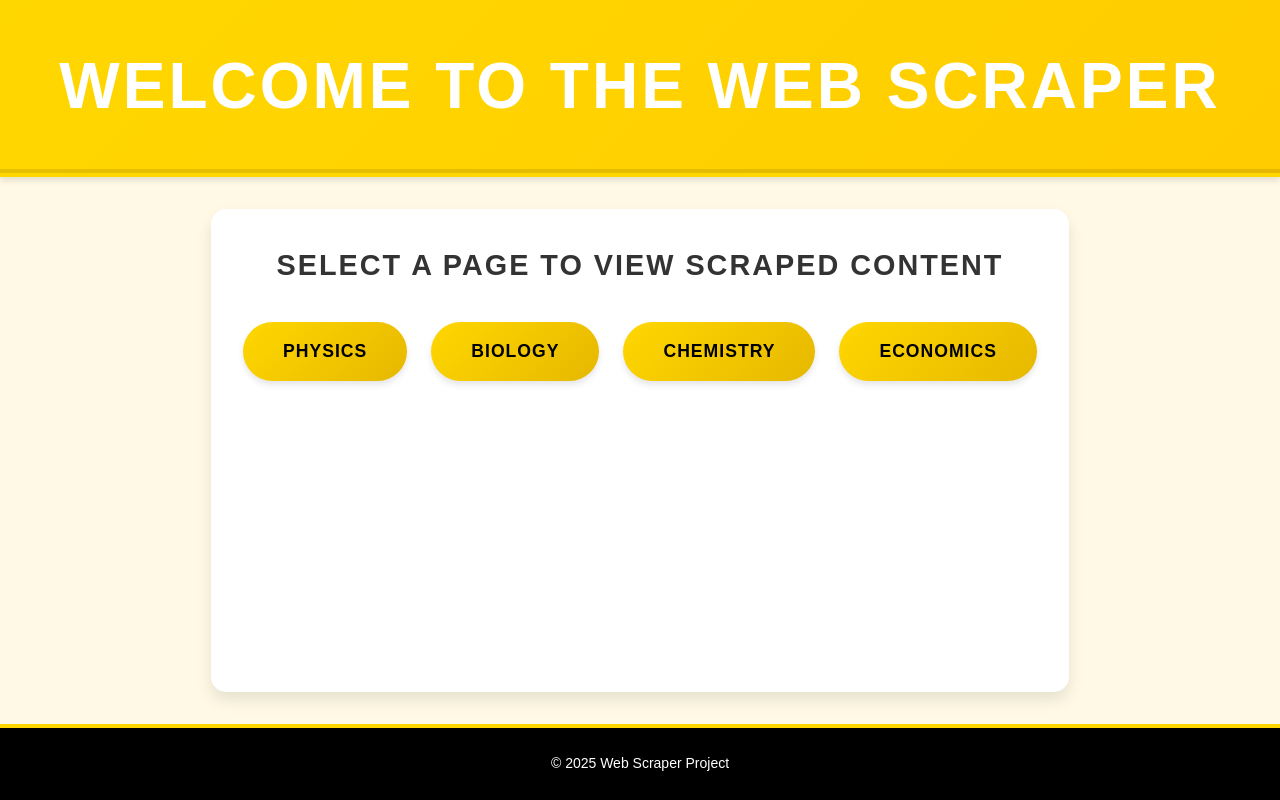
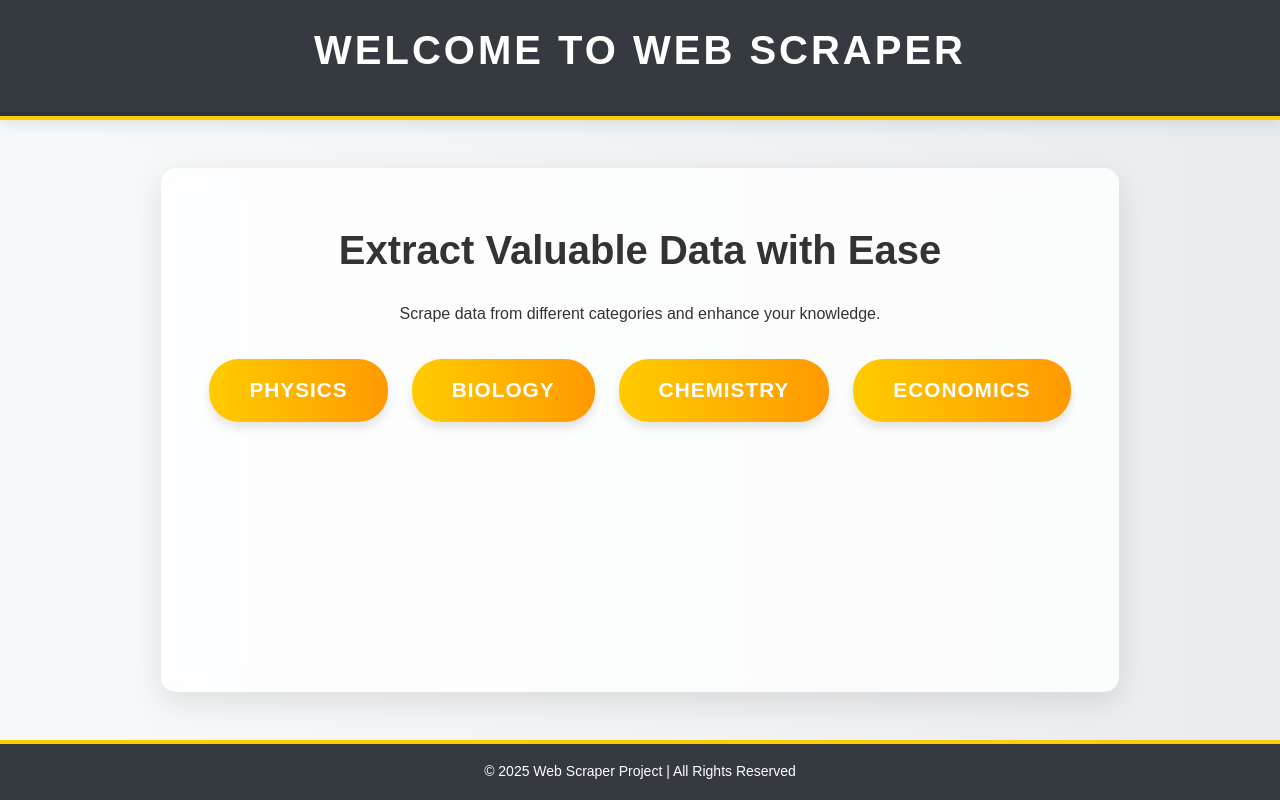
Before and after one commit to Aniketh3/Web-Scrape, a Flask app: page / in a window 1280 px wide. Run offline with Flask 3, Linux system fonts and the light colour scheme.

Commit message:
Enhanced css

```diff
--- a/templates/index.html
+++ b/templates/index.html
@@ -10,42 +10,41 @@
             margin: 0;
             padding: 0;
             box-sizing: border-box;
-            font-family: 'Arial', sans-serif;
+            font-family: 'Poppins', sans-serif;
         }
 
         body {
-            background-color: #fff9e6;
+            background: linear-gradient(to right, #f8f9fa, #e9ecef);
             min-height: 100vh;
             display: flex;
             flex-direction: column;
+            color: #333;
         }
 
         header {
-            background-color: #000000;
-            color: #ffffff;
-            padding: 2rem;
+            background: #343a40;
+            color: white;
+            padding: 1rem;
             text-align: center;
-            box-shadow: 0 4px 6px rgba(0, 0, 0, 0.1);
-            border-bottom: 4px solid #ffd700;
+            border-bottom: 4px solid #ffcc00;
         }
 
         .container {
             flex: 1;
-            max-width: 1200px;
-            margin: 2rem auto;
-            padding: 2rem;
-            background-color: white;
+            max-width: 1000px;
+            margin: 3rem auto;
+            padding: 3rem;
+            background: rgba(255, 255, 255, 0.8);
             border-radius: 15px;
-            box-shadow: 0 8px 16px rgba(0, 0, 0, 0.1);
+            box-shadow: 0 10px 30px rgba(0, 0, 0, 0.1);
             text-align: center;
+            backdrop-filter: blur(10px);
         }
 
-        h2 {
-            color: #333;
-            margin-bottom: 2rem;
-            font-size: 1.8rem;
-            text-transform: uppercase;
-            letter-spacing: 2px;
+        h1, h2 {
+            font-size: 2.5rem;
+            font-weight: bold;
+            margin-bottom: 1rem;
         }
 
         .button-container {
@@ -53,44 +52,47 @@
             flex-wrap: wrap;
             justify-content: center;
             gap: 1.5rem;
+            margin-top: 2rem;
         }
 
         button {
-            background-color: #ffd700;
-            color: #000000;
+            background: linear-gradient(to right, #ffcc00, #ff9900);
+            color: #fff;
             padding: 1.2rem 2.5rem;
             border: none;
             border-radius: 30px;
-            font-size: 1.1rem;
+            font-size: 1.3rem;
             font-weight: bold;
             cursor: pointer;
             transition: all 0.3s ease;
             text-transform: uppercase;
             letter-spacing: 1px;
-            box-shadow: 0 4px 6px rgba(0, 0, 0, 0.1);
+            box-shadow: 0 6px 10px rgba(0, 0, 0, 0.1);
         }
 
         button:hover {
-            background-color: #ffcc00;
-            transform: translateY(-2px);
-            box-shadow: 0 6px 8px rgba(0, 0, 0, 0.2);
+            background: linear-gradient(to right, #ff9900, #ff6600);
+            transform: translateY(-3px);
+            box-shadow: 0 10px 15px rgba(0, 0, 0, 0.2);
         }
 
         footer {
-            background-color: #000000;
+            background: #343a40;
             color: white;
             text-align: center;
-            padding: 1.5rem;
+            padding: 1rem;
             margin-top: auto;
-            border-top: 4px solid #ffd700;
+            border-top: 4px solid #ffcc00;
         }
 
         @media (max-width: 768px) {
             .container {
                 margin: 1rem;
-                padding: 1.5rem;
+                padding: 2rem;
             }
-
+            h1, h2 {
+                font-size: 2rem;
+            }
             button {
                 width: 100%;
                 padding: 1rem;
@@ -100,11 +102,12 @@
 </head>
 <body>
     <header>
-        <h1>Welcome to the Web Scraper</h1>
+        <h1>Welcome to Web Scraper</h1>
     </header>
 
     <div class="container">
-        <h2>Select a Page to View Scraped Content</h2>
+        <h2>Extract Valuable Data with Ease</h2>
+        <p>Scrape data from different categories and enhance your knowledge.</p>
         <div class="button-container">
             <a href="{{ url_for('page1') }}"><button>Physics</button></a>
             <a href="{{ url_for('page2') }}"><button>Biology</button></a>
@@ -114,7 +117,7 @@
     </div>
 
     <footer>
-        <p>&copy; 2025 Web Scraper Project</p>
+        <p>&copy; 2025 Web Scraper Project | All Rights Reserved</p>
     </footer>
 </body>
 </html>
```
